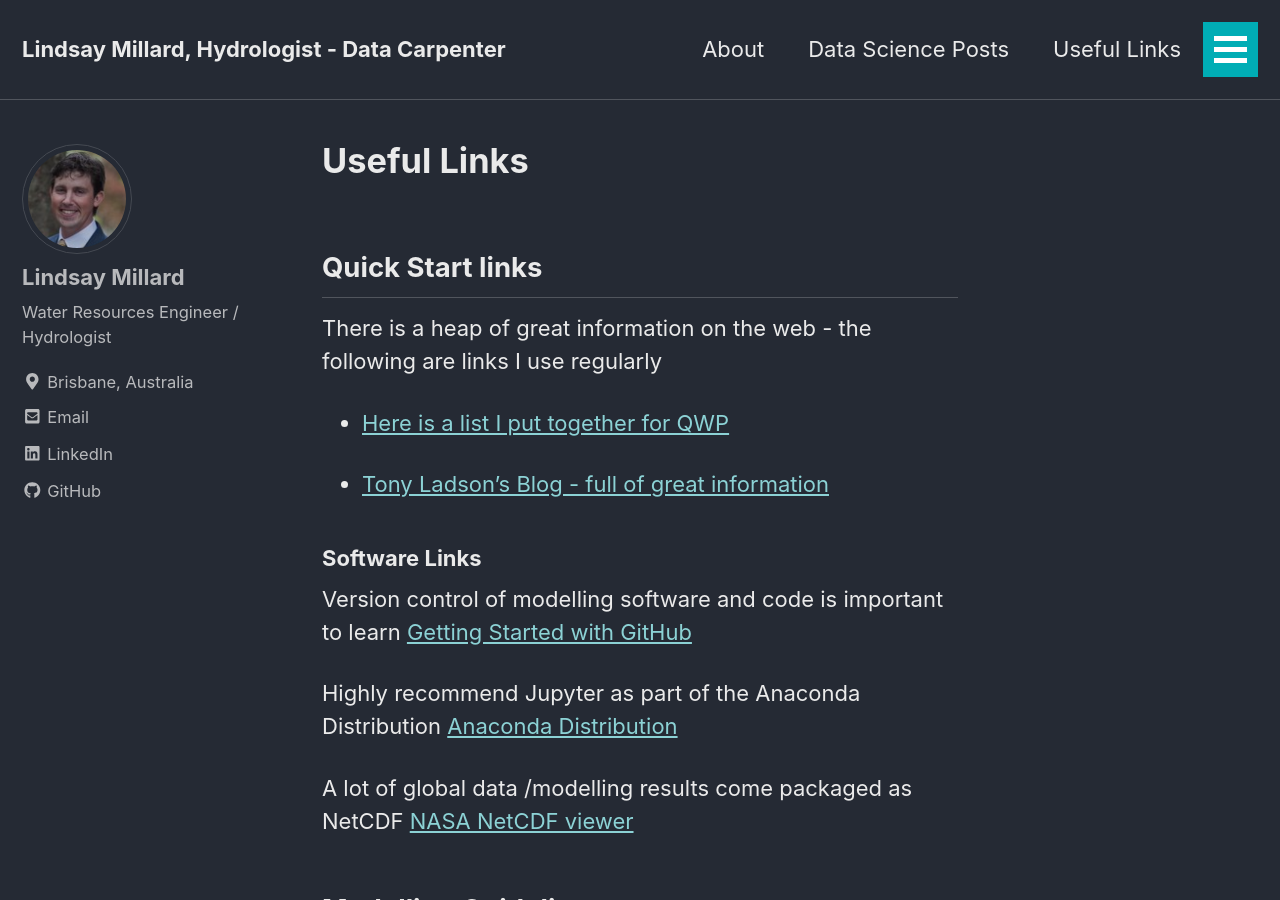
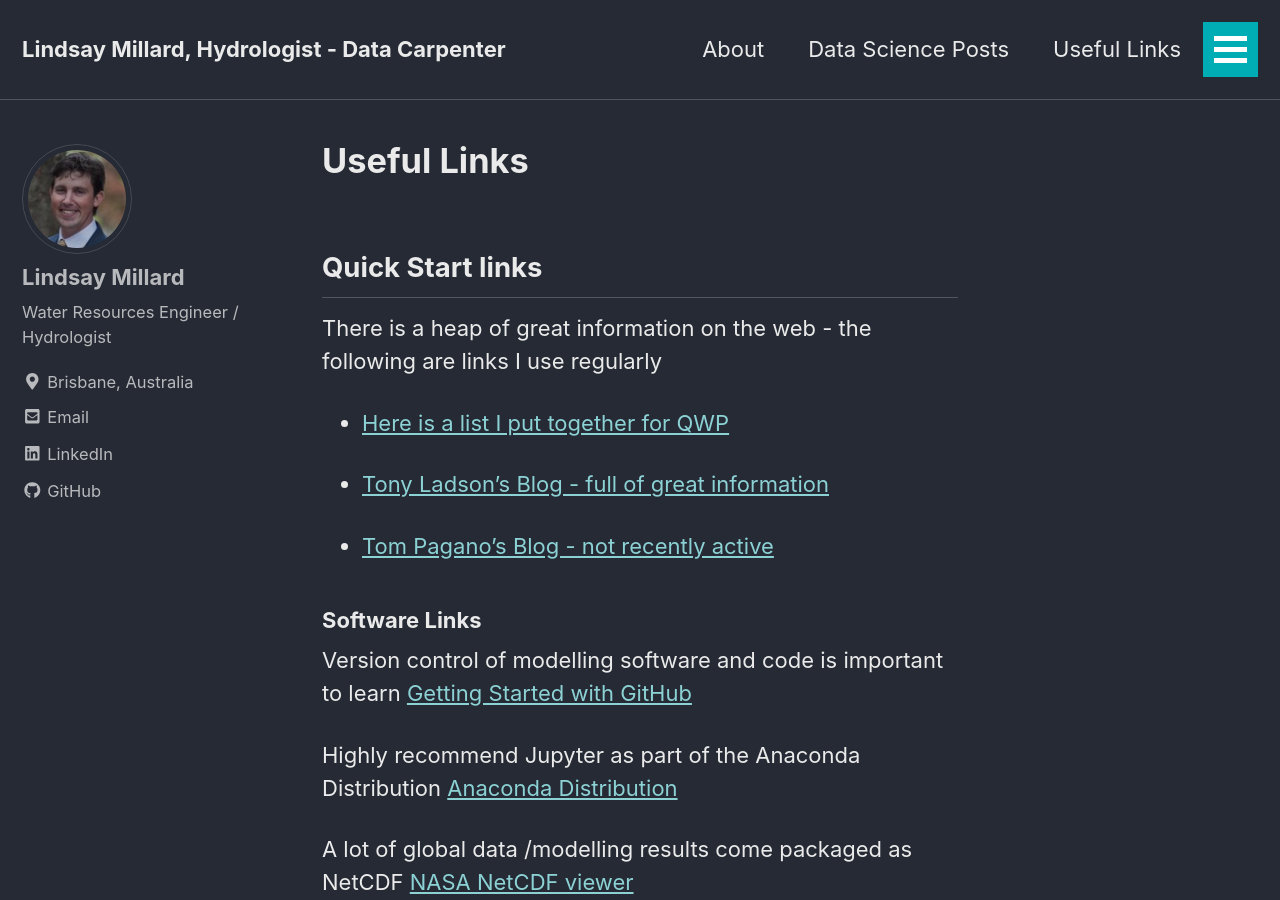
Before and after one commit to lmillard79/lmillard79.github.io, a Jekyll site: the page built from _pages/links.md, in a window 1280 px wide and 900 px high. Built offline with Jekyll 4.4.1, drawn with Linux system fonts in a browser that asks for light colours; nearby versions of some CDN libraries.

Commit message:
Update links.md

```diff
--- a/_pages/links.md
+++ b/_pages/links.md
@@ -11,6 +11,8 @@ There is a heap of great information on the web - the following are links I use
 * [Here is a list I put together for QWP](https://qwp.org.au/useful-links/)
 
 * [Tony Ladson's Blog - full of great information](https://tonyladson.wordpress.com/links/)
+
+* [Tom Pagano's Blog - not recently active](http://tompagano.blogspot.com/)
 
 ### Software Links
 Version control of modelling software and code is important to learn
```
